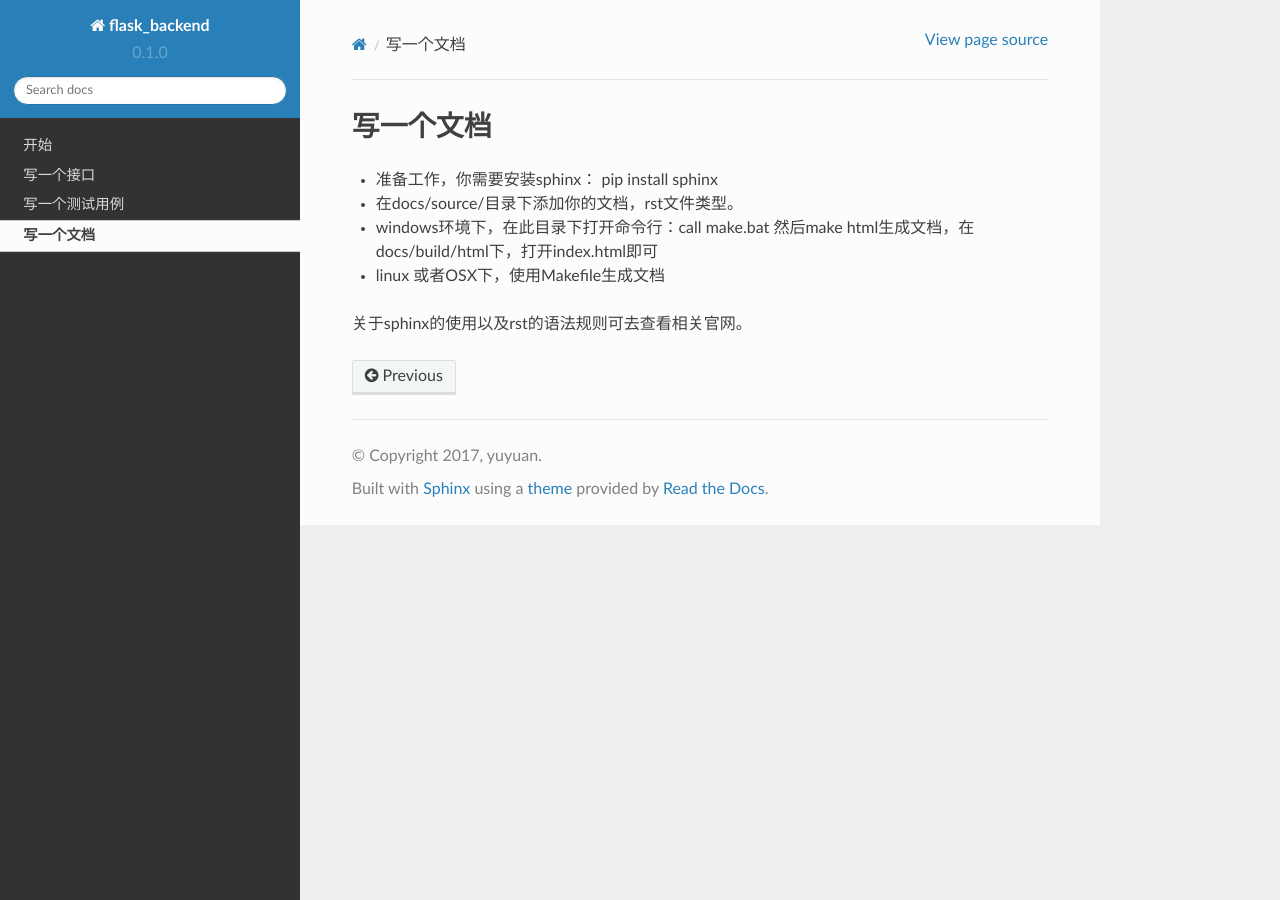
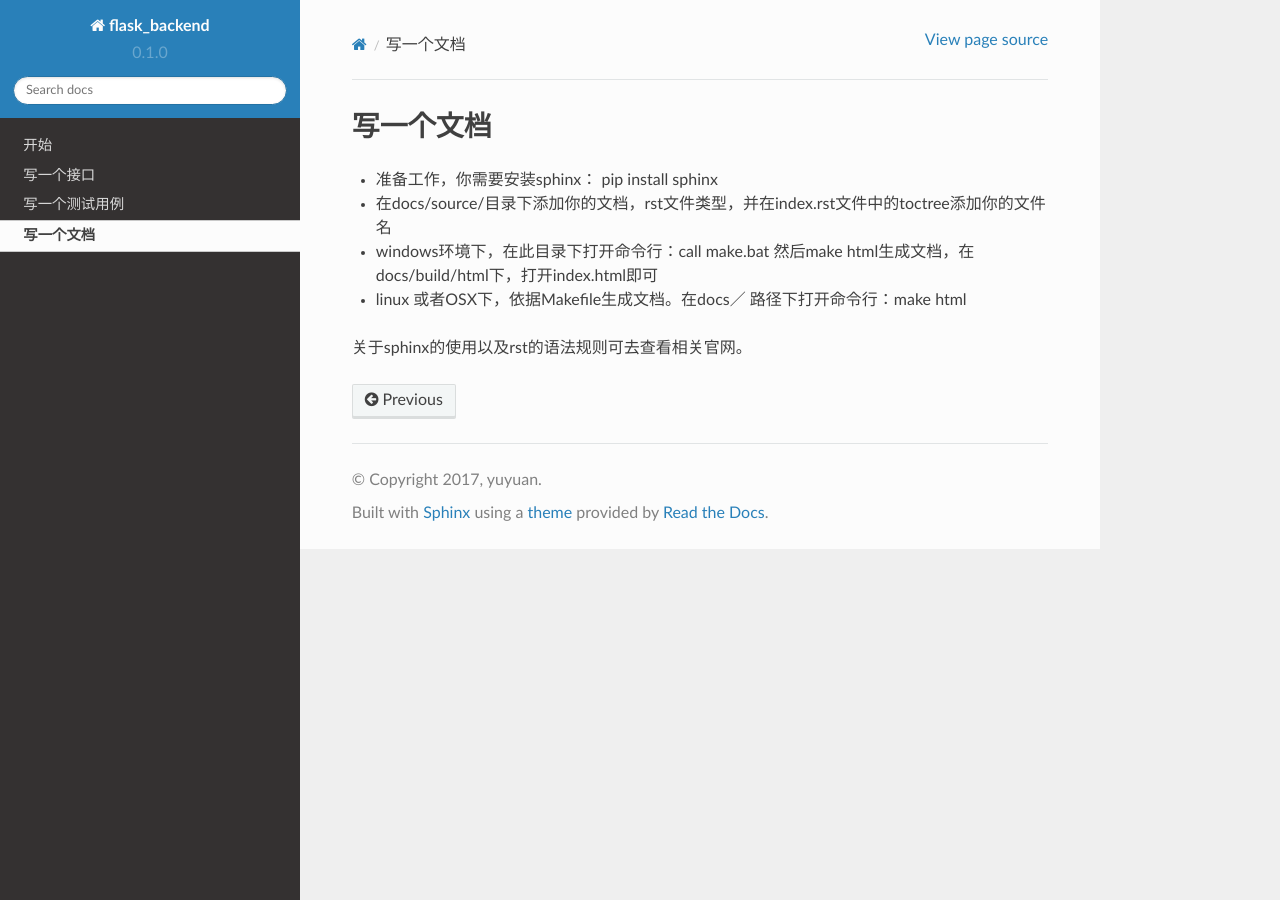
Before and after one commit to Scofieldsu/flask_backend, a Sphinx documentation site: the page built from docs/source/doc.rst, in a window 1280 px wide. Built offline with Sphinx 7.4.7 and the Read the Docs theme 2.0.0, drawn with Linux system fonts in a browser that asks for light colours.

Commit message:
update makefile

```diff
--- a/docs/source/doc.rst
+++ b/docs/source/doc.rst
@@ -3,11 +3,11 @@
 
 * 准备工作，你需要安装sphinx： pip install sphinx
 
-* 在docs/source/目录下添加你的文档，rst文件类型。
+* 在docs/source/目录下添加你的文档，rst文件类型，并在index.rst文件中的toctree添加你的文件名
 
 * windows环境下，在此目录下打开命令行：call make.bat 然后make html生成文档，在docs/build/html下，打开index.html即可
 
-* linux 或者OSX下，使用Makefile生成文档
+* linux 或者OSX下，依据Makefile生成文档。在docs／ 路径下打开命令行：make html
 
 
 关于sphinx的使用以及rst的语法规则可去查看相关官网。
```
Also changed, not shown: 14 other files.
